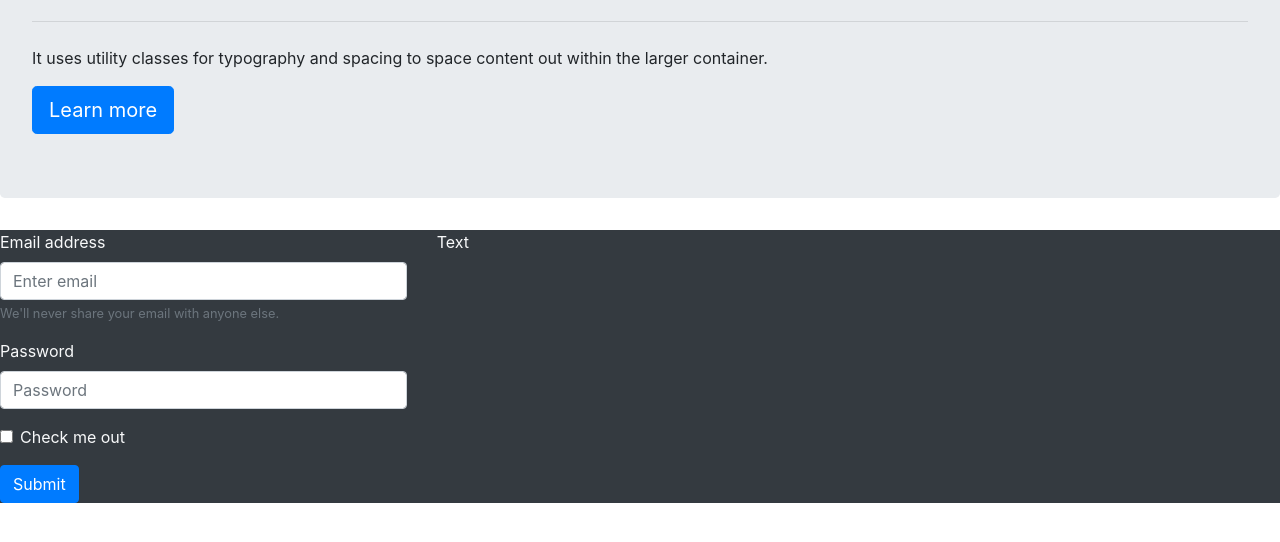
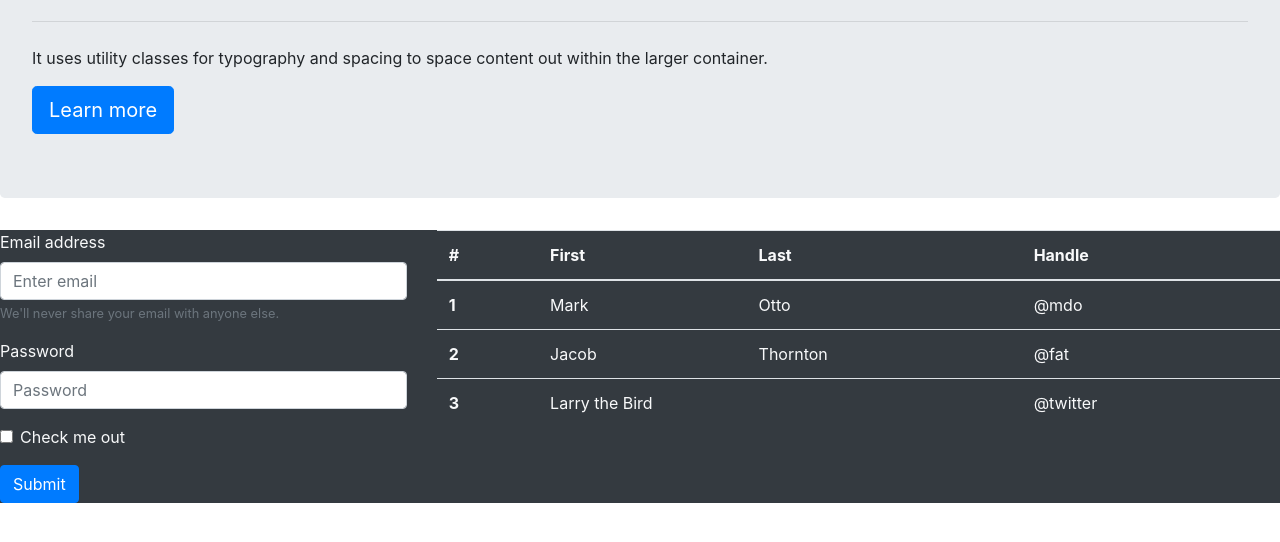
Before and after one commit to ericrothmuller/-Mini-Project-Project-Tracker, a plain HTML site: page index.html in a window 1280 px wide. Shown: the part 172-714 px from the top of the page. Drawn offline with nearby package versions, Linux system fonts and the light colour scheme.

Commit message:
add table outline

```diff
--- a/index.html
+++ b/index.html
@@ -43,7 +43,35 @@
                   </form>
             </div>
             <div class="col-lg-8 text-light">
-                <p>Text</p>
+                <table class="table">
+                    <thead>
+                      <tr>
+                        <th scope="col">#</th>
+                        <th scope="col">First</th>
+                        <th scope="col">Last</th>
+                        <th scope="col">Handle</th>
+                      </tr>
+                    </thead>
+                    <tbody>
+                      <tr>
+                        <th scope="row">1</th>
+                        <td>Mark</td>
+                        <td>Otto</td>
+                        <td>@mdo</td>
+                      </tr>
+                      <tr>
+                        <th scope="row">2</th>
+                        <td>Jacob</td>
+                        <td>Thornton</td>
+                        <td>@fat</td>
+                      </tr>
+                      <tr>
+                        <th scope="row">3</th>
+                        <td colspan="2">Larry the Bird</td>
+                        <td>@twitter</td>
+                      </tr>
+                    </tbody>
+                  </table>
             </div>
 
         </div>
```
